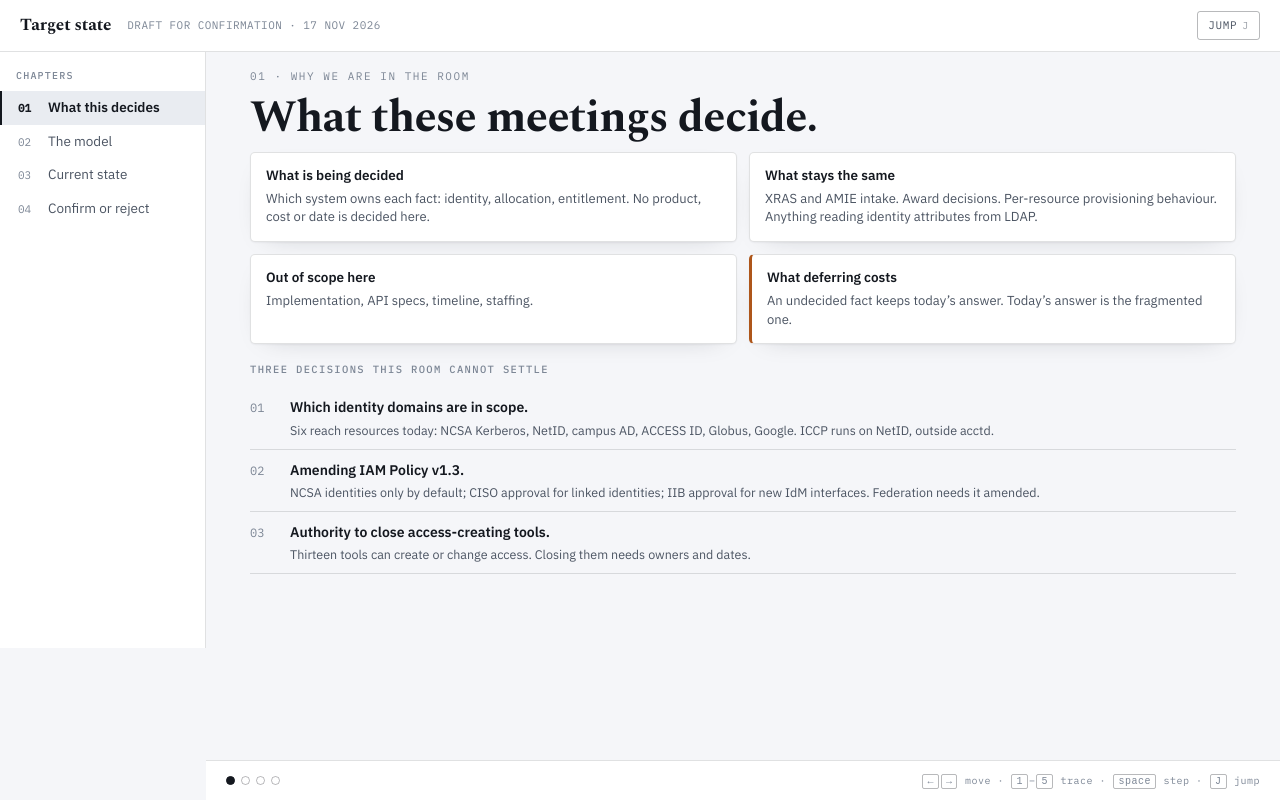
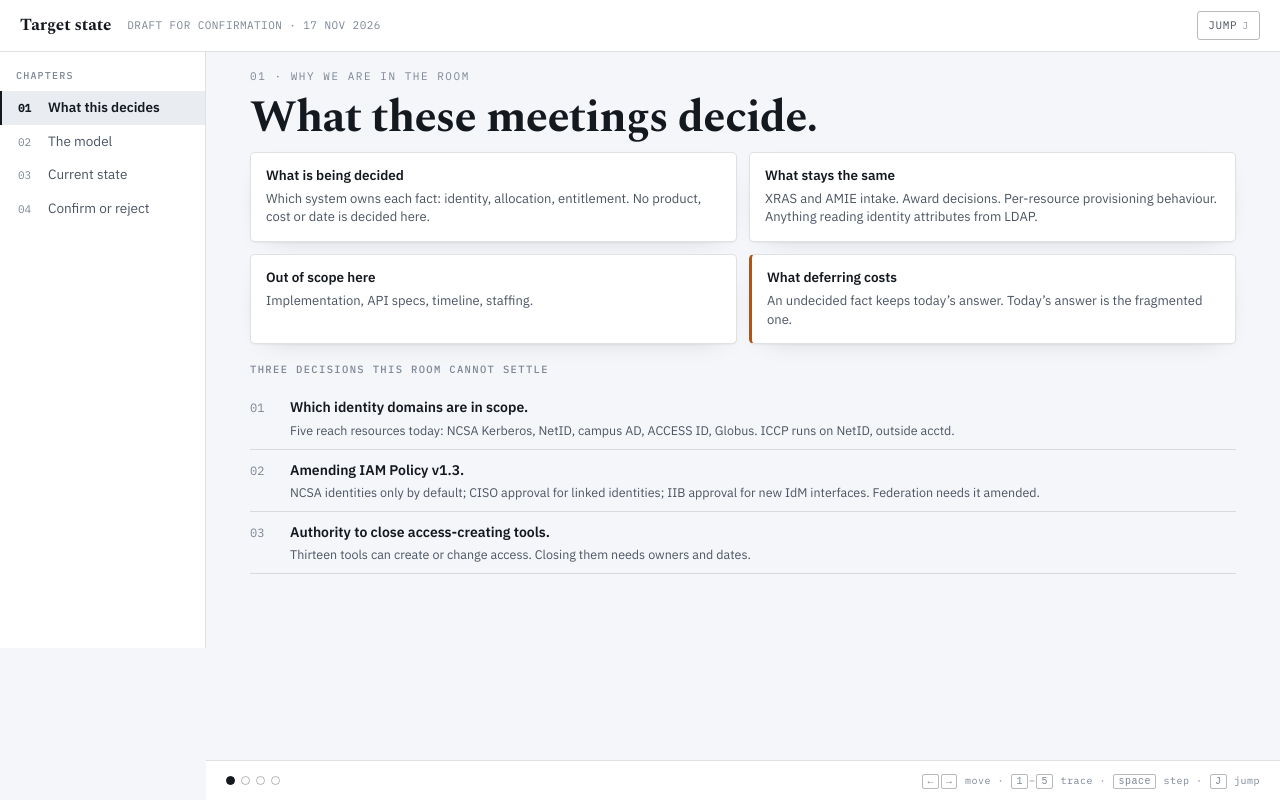
Before and after one commit to keeley4/iam_access_modernization_discovery, a plain HTML site: page v3/index.html in a window 1280 px wide. Drawn offline with nearby package versions, Linux system fonts and the light colour scheme.

Commit message:
v3: drop Google from identity domains in scope
Google gated only the Illinois HTC intake form, which is defunct. Five domains reach resources.

```diff
--- a/v3/index.html
+++ b/v3/index.html
@@ -433,7 +433,7 @@ table.ep td.m b{color:var(--identity);font-weight:500}
 
         <h2 class="sec">Three decisions this room cannot settle</h2>
         <div class="qlist">
-          <div class="qrow"><span class="qn">01</span><div><div class="qt">Which identity domains are in scope.</div><div class="qs">Six reach resources today: NCSA Kerberos, NetID, campus AD, ACCESS ID, Globus, Google. ICCP runs on NetID, outside acctd.</div></div></div>
+          <div class="qrow"><span class="qn">01</span><div><div class="qt">Which identity domains are in scope.</div><div class="qs">Five reach resources today: NCSA Kerberos, NetID, campus AD, ACCESS ID, Globus. ICCP runs on NetID, outside acctd.</div></div></div>
           <div class="qrow"><span class="qn">02</span><div><div class="qt">Amending IAM Policy v1.3.</div><div class="qs">NCSA identities only by default; CISO approval for linked identities; IIB approval for new IdM interfaces. Federation needs it amended.</div></div></div>
           <div class="qrow"><span class="qn">03</span><div><div class="qt">Authority to close access-creating tools.</div><div class="qs">Thirteen tools can create or change access. Closing them needs owners and dates.</div></div></div>
         </div>
```
